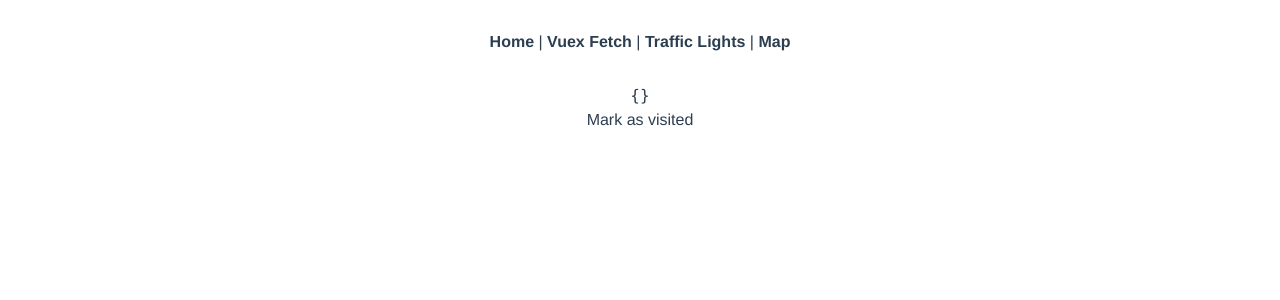
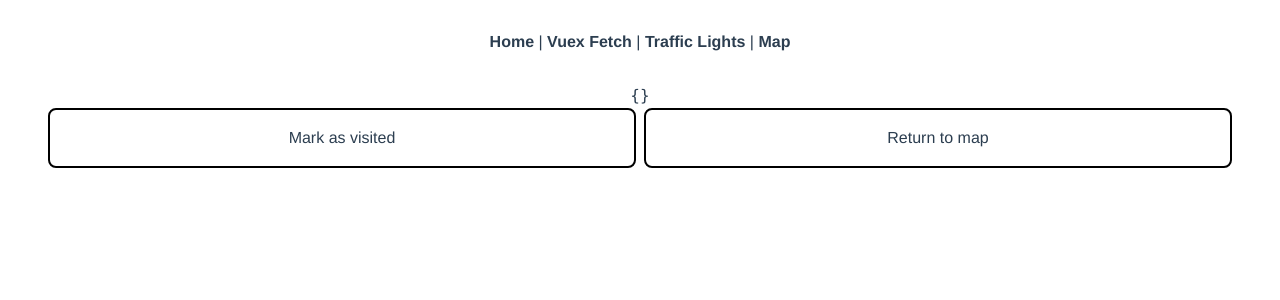
Before and after one commit to doingandlearning/adventures-in-learning, a Vue app: page /town/1 in a window 1280 px wide. Shown: the top 300 px of the page. Built offline with nearby package versions, Linux system fonts and the light colour scheme.

Commit message:
Adds return to map button

```diff
--- a/src/views/Town.vue
+++ b/src/views/Town.vue
@@ -1,6 +1,19 @@
 <template>
   <pre>{{ JSON.stringify(town) }}</pre>
-  <div><button @click="visitAndReturn">Mark as visited</button></div>
+  <div class="flex px-12">
+    <div
+      @click="visitAndReturn"
+      class="w-1/2 border-2 border-black rounded-lg p-4 hover:text-white hover:bg-black"
+    >
+      <button>Mark as visited</button>
+    </div>
+    <div
+      @click="$router.push('/map')"
+      class="w-1/2 border-2 border-black rounded-lg p-4 ml-2 hover:text-white hover:bg-black"
+    >
+      <button>Return to map</button>
+    </div>
+  </div>
 </template>
 
 <script>
```
Also changed, not shown: 1 other file (tests, documents, lock files or other folders).
